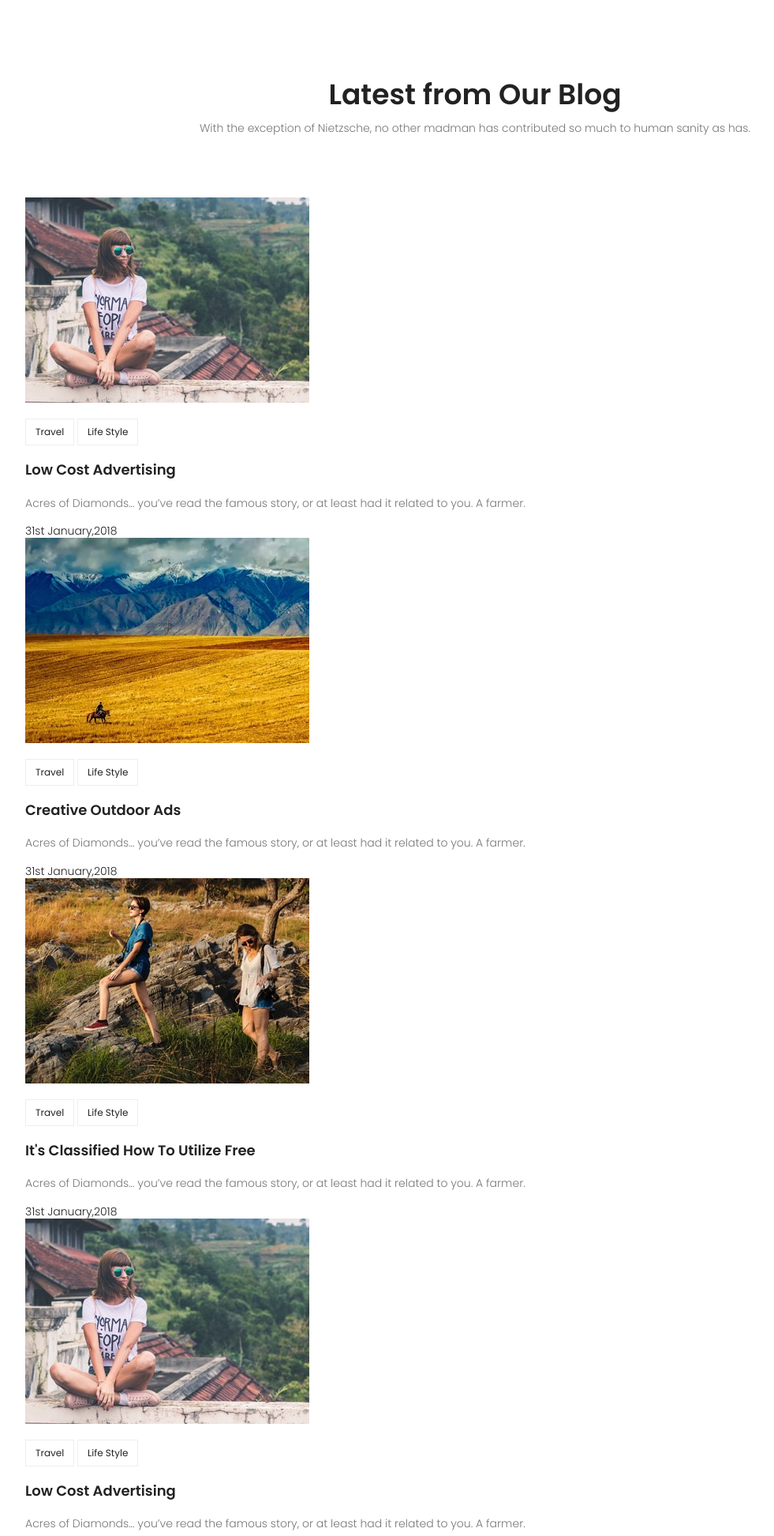
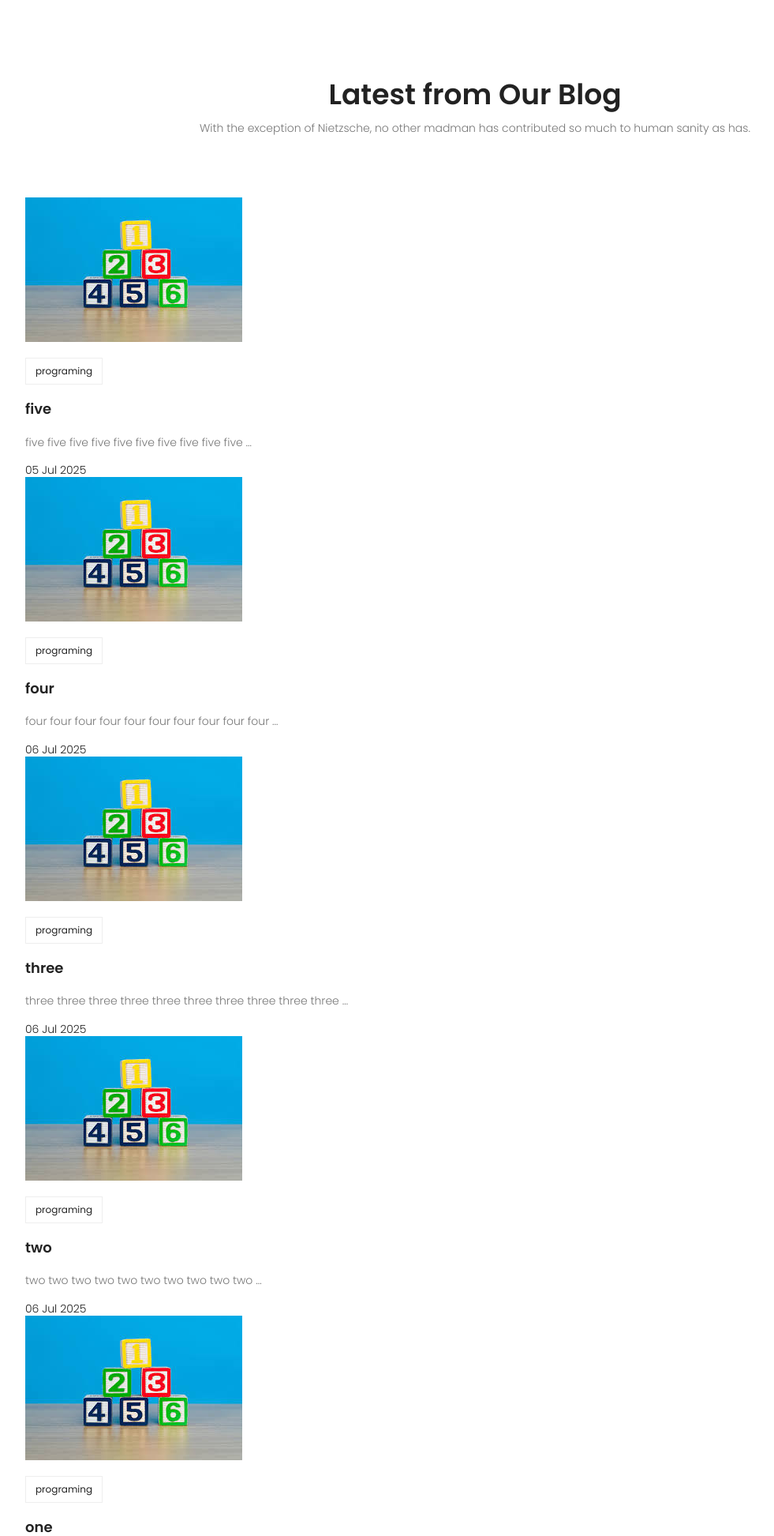
Before and after one commit to hkhstar/Django-learn, a Django app: template templates/website/index.html in a window 1280 px wide. Shown: the part 1933-3878 px from the top of the page at 79% size, without its empty margins (38-1019 px from the left). Run offline with Django 5.2, Linux system fonts and the light colour scheme; the template is opened without the code that fills it: values that come from a table or form of the project are taken from there, others are empty; data comes from the database, SQL or seed files in the repository; both versions use the stored data as it was after the commit; some libraries are stand-ins or nearby versions.

Commit message:
latest post for website

```diff
--- a/templates/website/index.html
+++ b/templates/website/index.html
@@ -180,174 +180,7 @@
 
 
 <!-- Start blog Area -->
-<section class="recent-blog-area section-gap">
-	<div class="container">
-		<div class="row d-flex justify-content-center">
-			<div class="menu-content pb-60 col-lg-9">
-				<div class="title text-center">
-					<h1 class="mb-10">Latest from Our Blog</h1>
-					<p>With the exception of Nietzsche, no other madman has contributed so much to human sanity as has.
-					</p>
-				</div>
-			</div>
-		</div>
-		<div class="row">
-			<div class="active-recent-blog-carusel">
-				<div class="single-recent-blog-post item">
-					<div class="thumb">
-						<img class="img-fluid" src="{% static 'img/b1.jpg' %}" alt="">
-					</div>
-					<div class="details">
-						<div class="tags">
-							<ul>
-								<li>
-									<a href="#">Travel</a>
-								</li>
-								<li>
-									<a href="#">Life Style</a>
-								</li>
-							</ul>
-						</div>
-						<a href="#">
-							<h4 class="title">Low Cost Advertising</h4>
-						</a>
-						<p>
-							Acres of Diamonds… you’ve read the famous story, or at least had it related to you. A
-							farmer.
-						</p>
-						<h6 class="date">31st January,2018</h6>
-					</div>
-				</div>
-				<div class="single-recent-blog-post item">
-					<div class="thumb">
-						<img class="img-fluid" src="{% static 'img/b2.jpg' %}" alt="">
-					</div>
-					<div class="details">
-						<div class="tags">
-							<ul>
-								<li>
-									<a href="#">Travel</a>
-								</li>
-								<li>
-									<a href="#">Life Style</a>
-								</li>
-							</ul>
-						</div>
-						<a href="#">
-							<h4 class="title">Creative Outdoor Ads</h4>
-						</a>
-						<p>
-							Acres of Diamonds… you’ve read the famous story, or at least had it related to you. A
-							farmer.
-						</p>
-						<h6 class="date">31st January,2018</h6>
-					</div>
-				</div>
-				<div class="single-recent-blog-post item">
-					<div class="thumb">
-						<img class="img-fluid" src="{% static 'img/b3.jpg' %}" alt="">
-					</div>
-					<div class="details">
-						<div class="tags">
-							<ul>
-								<li>
-									<a href="#">Travel</a>
-								</li>
-								<li>
-									<a href="#">Life Style</a>
-								</li>
-							</ul>
-						</div>
-						<a href="#">
-							<h4 class="title">It's Classified How To Utilize Free</h4>
-						</a>
-						<p>
-							Acres of Diamonds… you’ve read the famous story, or at least had it related to you. A
-							farmer.
-						</p>
-						<h6 class="date">31st January,2018</h6>
-					</div>
-				</div>
-				<div class="single-recent-blog-post item">
-					<div class="thumb">
-						<img class="img-fluid" src="{% static 'img/b1.jpg' %}" alt="">
-					</div>
-					<div class="details">
-						<div class="tags">
-							<ul>
-								<li>
-									<a href="#">Travel</a>
-								</li>
-								<li>
-									<a href="#">Life Style</a>
-								</li>
-							</ul>
-						</div>
-						<a href="#">
-							<h4 class="title">Low Cost Advertising</h4>
-						</a>
-						<p>
-							Acres of Diamonds… you’ve read the famous story, or at least had it related to you. A
-							farmer.
-						</p>
-						<h6 class="date">31st January,2018</h6>
-					</div>
-				</div>
-				<div class="single-recent-blog-post item">
-					<div class="thumb">
-						<img class="img-fluid" src="{% static 'img/b2.jpg' %}" alt="">
-					</div>
-					<div class="details">
-						<div class="tags">
-							<ul>
-								<li>
-									<a href="#">Travel</a>
-								</li>
-								<li>
-									<a href="#">Life Style</a>
-								</li>
-							</ul>
-						</div>
-						<a href="#">
-							<h4 class="title">Creative Outdoor Ads</h4>
-						</a>
-						<p>
-							Acres of Diamonds… you’ve read the famous story, or at least had it related to you. A
-							farmer.
-						</p>
-						<h6 class="date">31st January,2018</h6>
-					</div>
-				</div>
-				<div class="single-recent-blog-post item">
-					<div class="thumb">
-						<img class="img-fluid" src="{% static 'img/b3.jpg' %}" alt="">
-					</div>
-					<div class="details">
-						<div class="tags">
-							<ul>
-								<li>
-									<a href="#">Travel</a>
-								</li>
-								<li>
-									<a href="#">Life Style</a>
-								</li>
-							</ul>
-						</div>
-						<a href="#">
-							<h4 class="title">It's Classified How To Utilize Free</h4>
-						</a>
-						<p>
-							Acres of Diamonds… you’ve read the famous story, or at least had it related to you. A
-							farmer.
-						</p>
-						<h6 class="date">31st January,2018</h6>
-					</div>
-				</div>
-
-			</div>
-		</div>
-	</div>
-</section>
+  {% include "website/tags/website_latestpost.html" %}
 <!-- End recent-blog Area -->
 
 {%endblock%}
--- /dev/null
+++ b/templates/website/tags/website_latestpost.html
@@ -0,0 +1,45 @@
+{% load static %}
+
+<section class="recent-blog-area section-gap">
+	<div class="container">
+		<div class="row d-flex justify-content-center">
+			<div class="menu-content pb-60 col-lg-9">
+				<div class="title text-center">
+					<h1 class="mb-10">Latest from Our Blog</h1>
+					<p>With the exception of Nietzsche, no other madman has contributed so much to human sanity as has.
+					</p>
+				</div>
+			</div>
+		</div>
+		<div class="row">
+			<div class="active-recent-blog-carusel">
+				{% for post in posts %}
+				<div class="single-recent-blog-post item">
+					<div class="thumb">
+						<img class="img-fluid" src="{{post.image.url}}" alt="">
+					</div>
+					<div class="details">
+						<div class="tags">
+							<ul>
+								{%for cat in post.category.all%}
+								<li>
+									<a href="{% url "blog:category" cat_name=cat.name%}">{{cat}}</a>
+								</li>
+								{%endfor%}
+							</ul>
+						</div>
+						<a href="{% url "blog:single" pid=post.id%}">
+							<h4 class="title">{{post.title}}</h4>
+						</a>
+						<p>
+							{{post.content|truncatewords:10}}
+						</p>
+						<h6 class="date">{{post.published_date|date:"d M Y"}}</h6>
+					</div>
+				</div>
+				{% endfor %}
+
+			</div>
+		</div>
+	</div>
+</section>
```
Also changed, not shown: website/templatetags/website_tags.py (added, +23 -0 lines), website/views.py (+9 -2 lines), db.sqlite3, media/blog/images.jpg (added), media/blog/images_0zpLtVw.jpg (added), media/blog/images_83qEI72.jpg (added), media/blog/images_PHSasTC.jpg (added), media/blog/images_TT5zOwh.jpg (added), media/blog/images_qua4ke5.jpg (added), website/templatetags/__init__.py (added).
